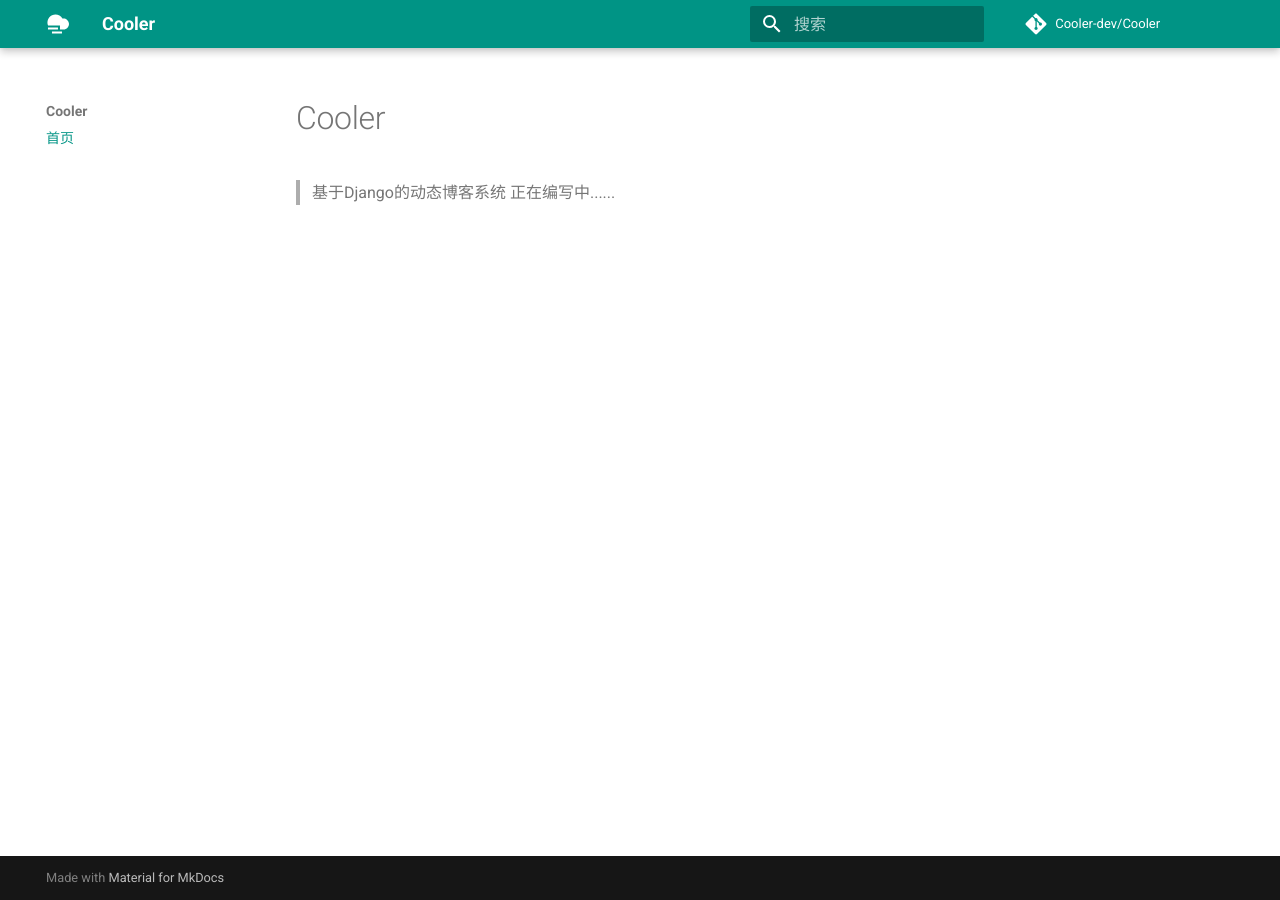
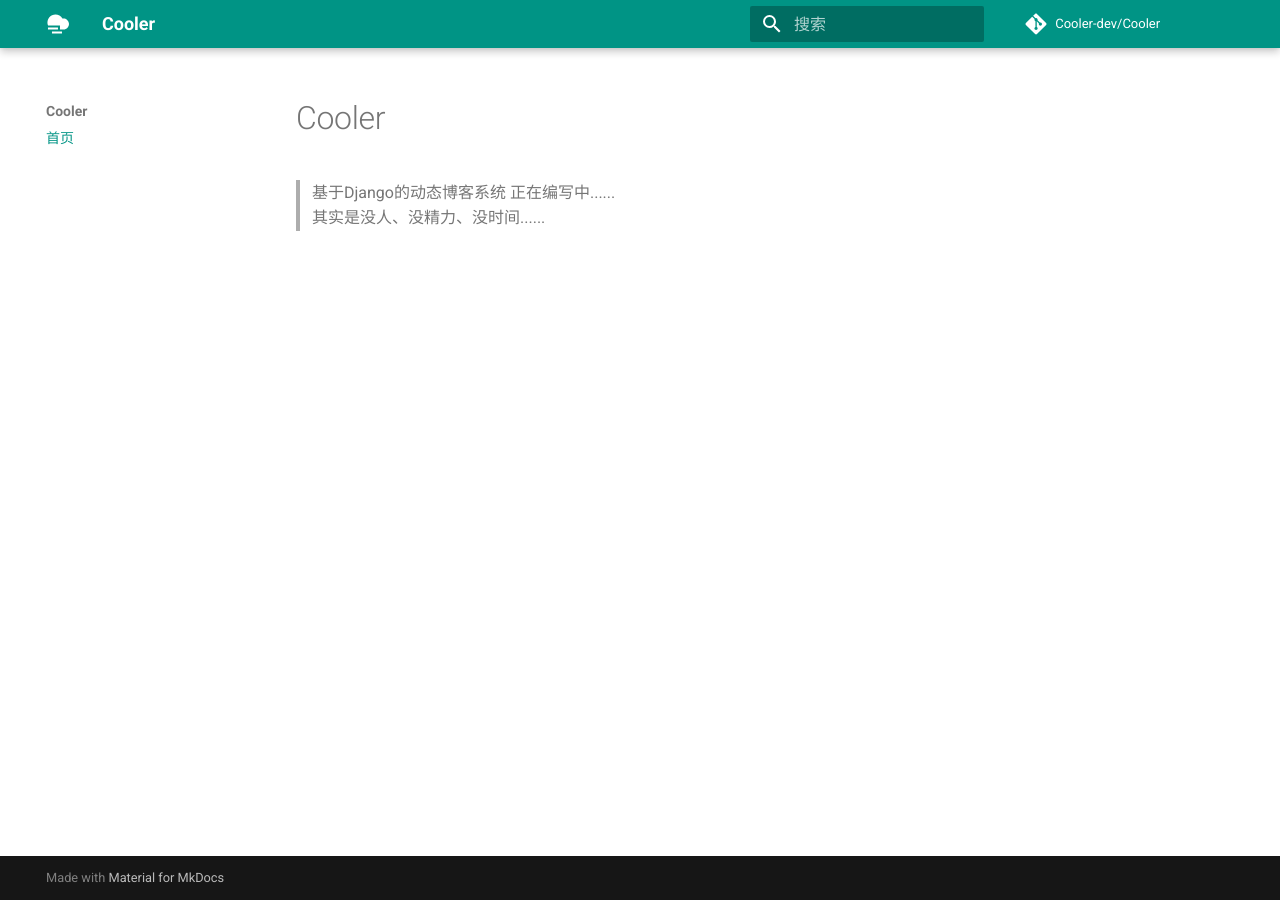
Before and after one commit to Cooler-dev/Cooler-old, an MkDocs documentation site: the page built from docs/index.md, in a window 1280 px wide. Built offline with MkDocs 1.6.1 and Material for MkDocs 9.7.7, drawn with Linux system fonts in a browser that asks for light colours; comment, search, counter and statistics services are not loaded; old or Windows-style settings are respelled for this version of MkDocs.

```diff
--- a/docs/index.md
+++ b/docs/index.md
@@ -1,3 +1,4 @@
 # Cooler
 > 基于Django的动态博客系统
 正在编写中......
+其实是没人、没精力、没时间......
```
Also changed, not shown: 1 other file.
